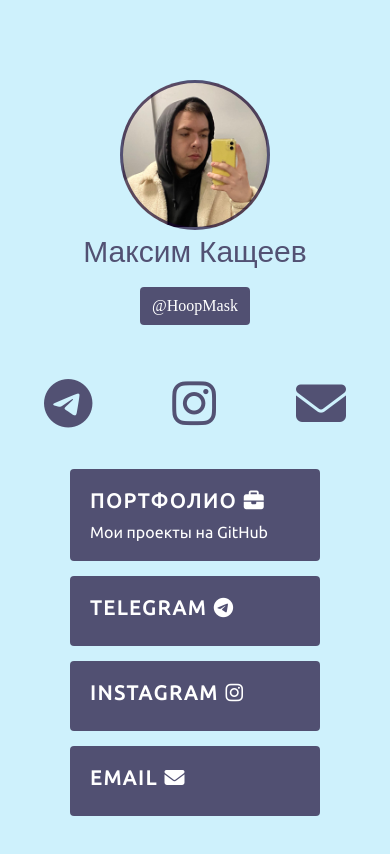
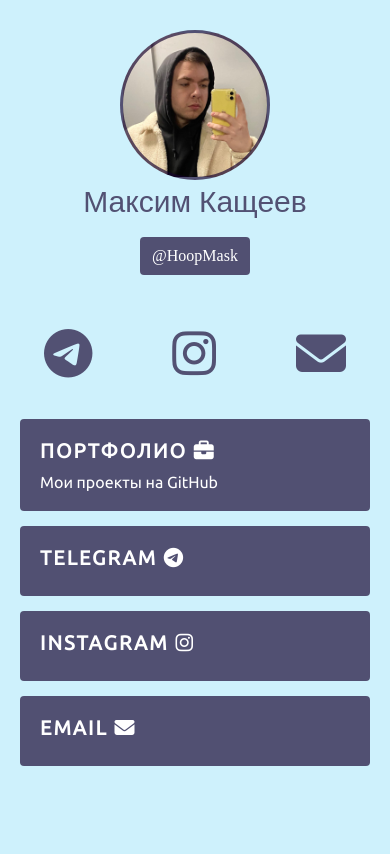
Before and after one commit to makshoop/biopage, a plain HTML site: page index.html in a window 390 px wide. Drawn offline with nearby package versions, Linux system fonts and the light colour scheme.

Commit message:
change padding for mob-ver

```diff
--- a/index.css
+++ b/index.css
@@ -66,6 +66,10 @@ body {
     .profile-photo {
         margin: auto;
     }
+
+    body {
+        padding: 30px 0;
+    }
 }
 
 .social-icons {
```
